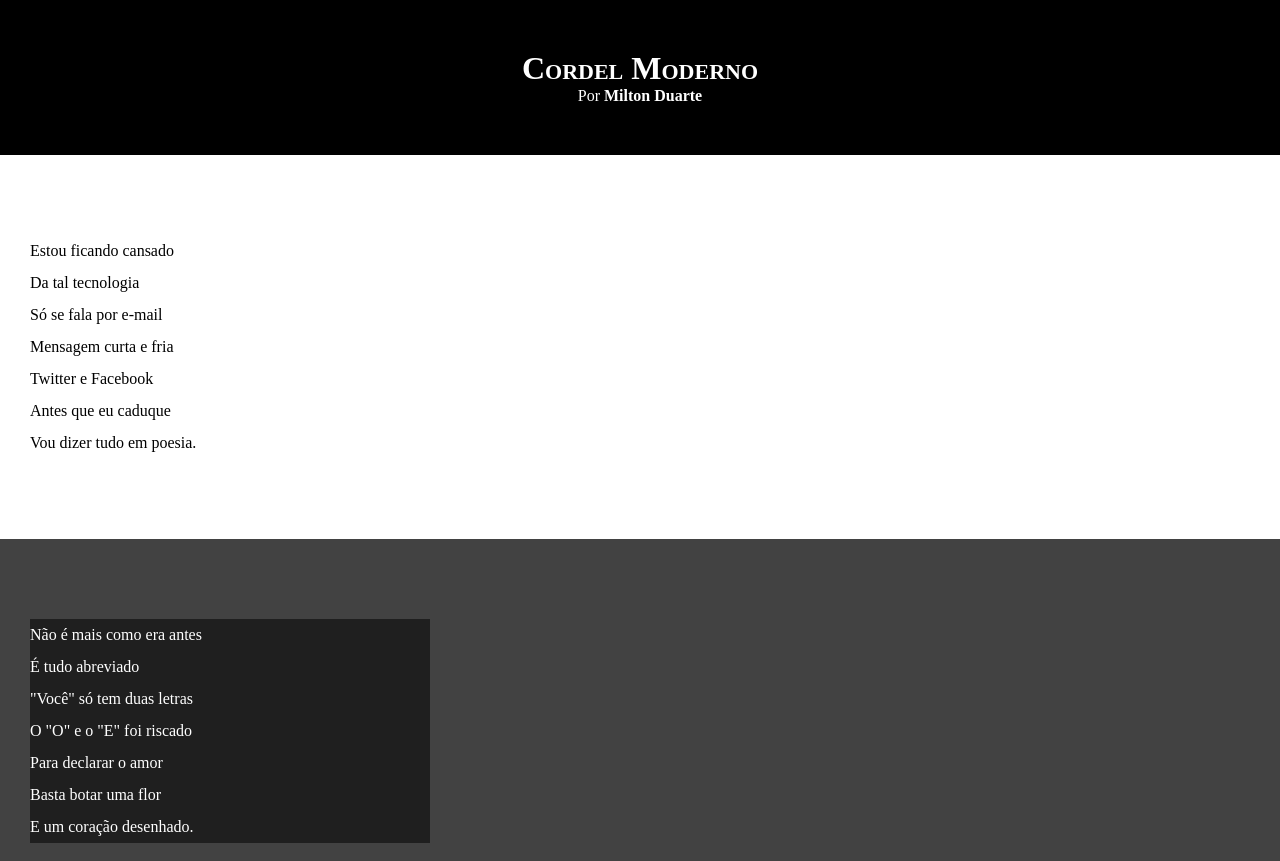
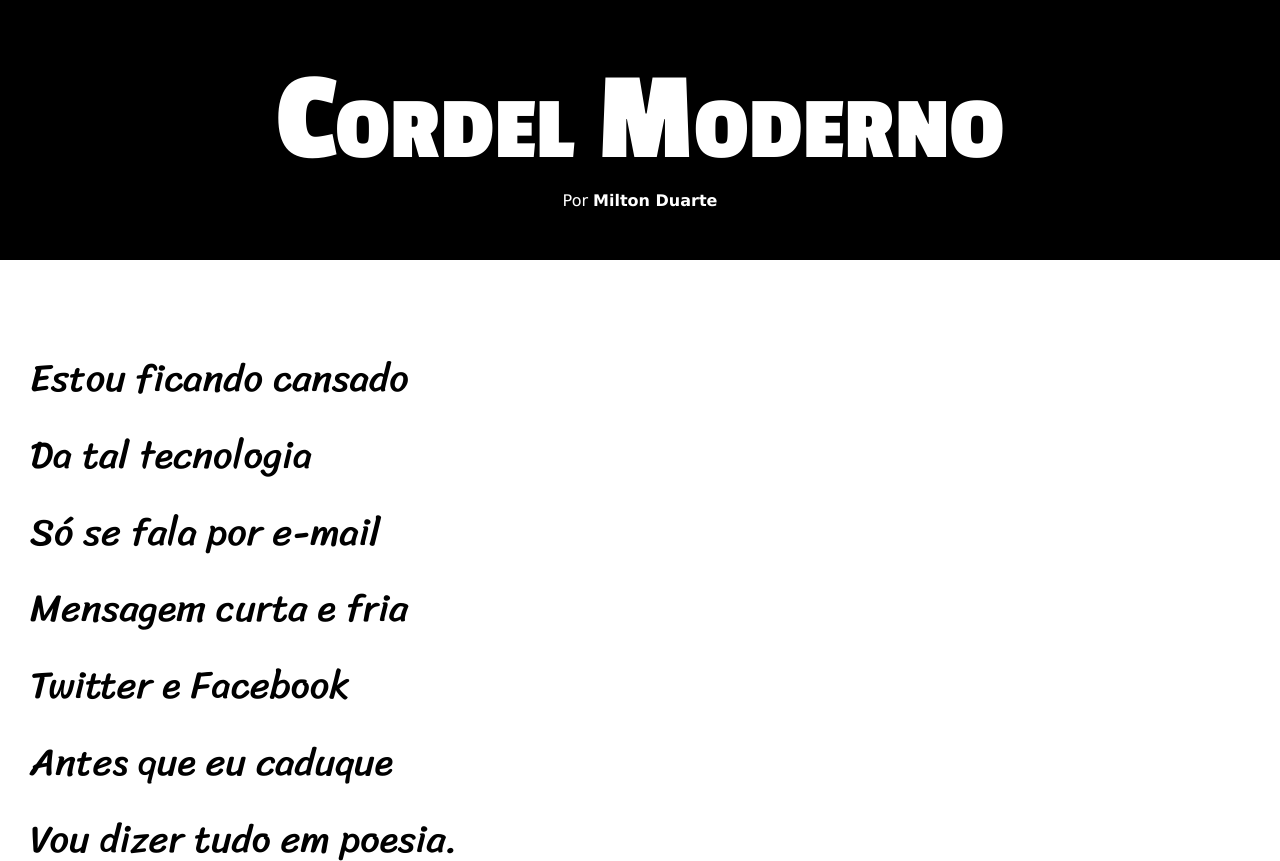
Before and after one commit to NathanValler/HTML5, a plain HTML site: page Desafios/d012/index.html in a window 1280 px wide. Shown: the top 861 px of the page. Drawn offline with Linux system fonts and the light colour scheme.

Commit message:
att de estilos

```diff
--- a/Desafios/d012/estilo/style.css
+++ b/Desafios/d012/estilo/style.css
@@ -1,4 +1,12 @@
 @charset "UTF-8";
+@import url('https://fonts.googleapis.com/css2?family=Passion+One:wght@400;700;900&display=swap');
+@import url('https://fonts.googleapis.com/css2?family=Sriracha&display=swap');
+
+:root {
+    --fonte1: Verdana, Geneva, Tahoma, sans-serif;
+    --fonte2: 'Passion One', cursive;
+    --fonte3: 'Sriracha', cursive;
+}
 
 * {
     margin:0px;
@@ -9,6 +17,7 @@
 html, body {
     min-height: 100%vh;
     background-color: darkgray;
+    font-family: var(--fonte1);
 }
 
 header {
@@ -21,6 +30,8 @@ header {
 header > h1 {
     padding-top: 50px;
     font-variant: small-caps;
+    font-family: var(--fonte2);
+    font-size: 10vw;
 }
 
 header > p {
@@ -42,6 +53,8 @@ section {
     padding-bottom: 10vh;
     line-height: 2em;
     padding-left: 30px;
+    font-family: var(--fonte3);
+    font-size: 3vw;
 }
 
 section.normal {
@@ -55,6 +68,8 @@ section.imagem {
 }
 
 section.imagem > p {
+    display: inline-block;
+    padding: 5px;
     width: 400px;
     background-color: rgba(0, 0, 0, 0.527);
 }
```
